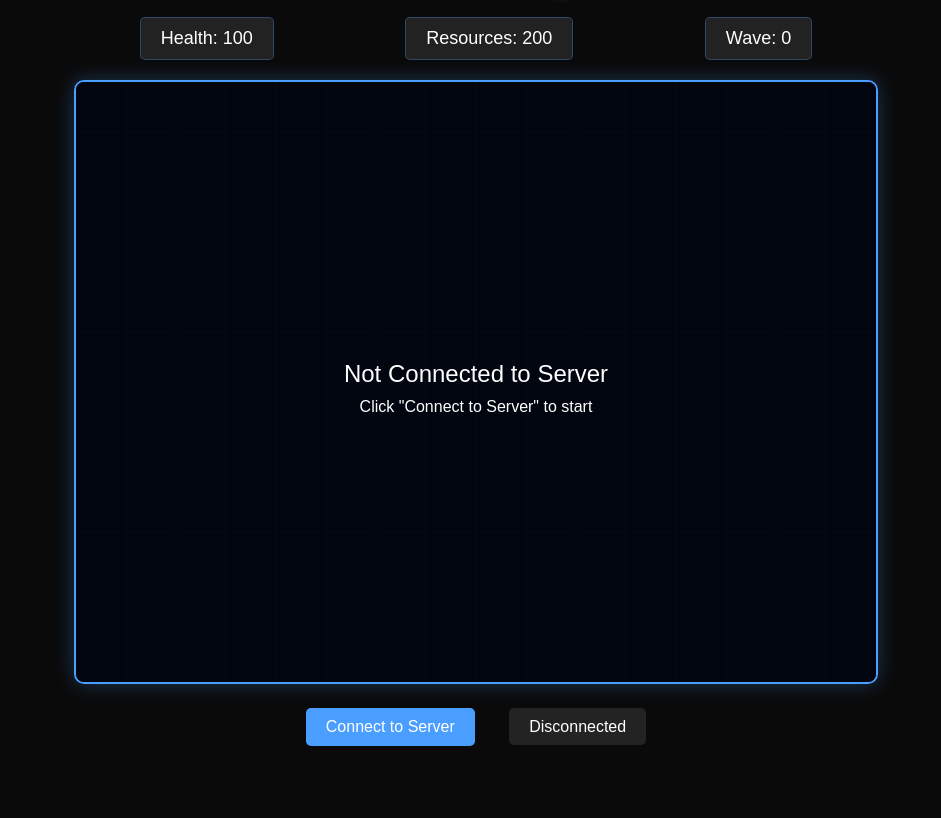
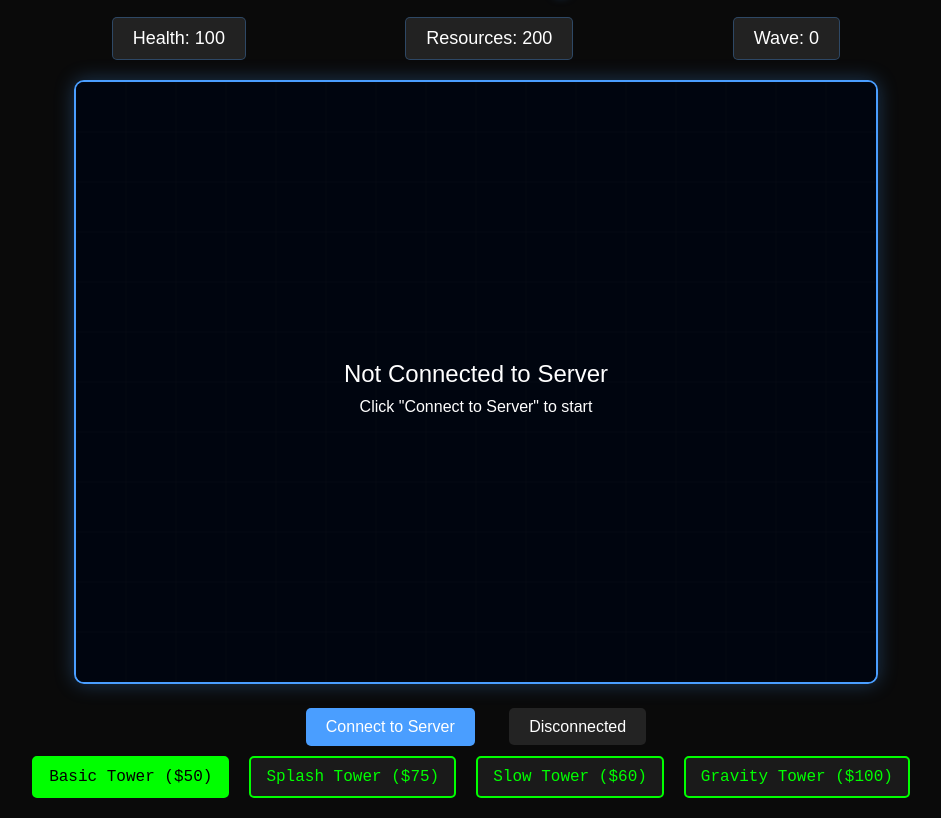
Before and after one commit to Chris0Jeky/Celestial-Siege, a plain HTML site: page client/index.html in a window 1280 px wide. Shown: the part 81-899 px from the top of the page, without its empty margins (164-1105 px from the left). Before the commit the page ends 847 px from the top, so only its background shows below. Drawn offline with Linux system fonts and the light colour scheme.

Commit message:
Add tower selection UI
Create interface for choosing tower types
- Add buttons for each tower type with costs
- Style buttons with hover and active states
- Use color scheme matching tower types

```diff
--- a/client/index.html
+++ b/client/index.html
@@ -19,6 +19,12 @@
             <button id="connectBtn">Connect to Server</button>
             <span id="status">Disconnected</span>
         </div>
+        <div class="tower-selection">
+            <button class="tower-btn active" data-type="0">Basic Tower ($50)</button>
+            <button class="tower-btn" data-type="1">Splash Tower ($75)</button>
+            <button class="tower-btn" data-type="2">Slow Tower ($60)</button>
+            <button class="tower-btn" data-type="3">Gravity Tower ($100)</button>
+        </div>
     </div>
     <script src="particles.js"></script>
     <script src="mock-server.js"></script>
--- a/client/style.css
+++ b/client/style.css
@@ -83,3 +83,35 @@ button:active {
     color: #ff4a4a;
     border: 1px solid #ff4a4a;
 }
+
+.tower-selection {
+    margin-top: 10px;
+    display: flex;
+    gap: 10px;
+    justify-content: center;
+}
+
+.tower-btn {
+    padding: 10px 15px;
+    background: #1a1a1a;
+    color: #0f0;
+    border: 2px solid #0f0;
+    cursor: pointer;
+    transition: all 0.3s ease;
+    font-family: monospace;
+}
+
+.tower-btn:hover {
+    background: #2a2a2a;
+    transform: scale(1.05);
+}
+
+.tower-btn.active {
+    background: #0f0;
+    color: #000;
+}
+
+.tower-btn:disabled {
+    opacity: 0.5;
+    cursor: not-allowed;
+}
```
